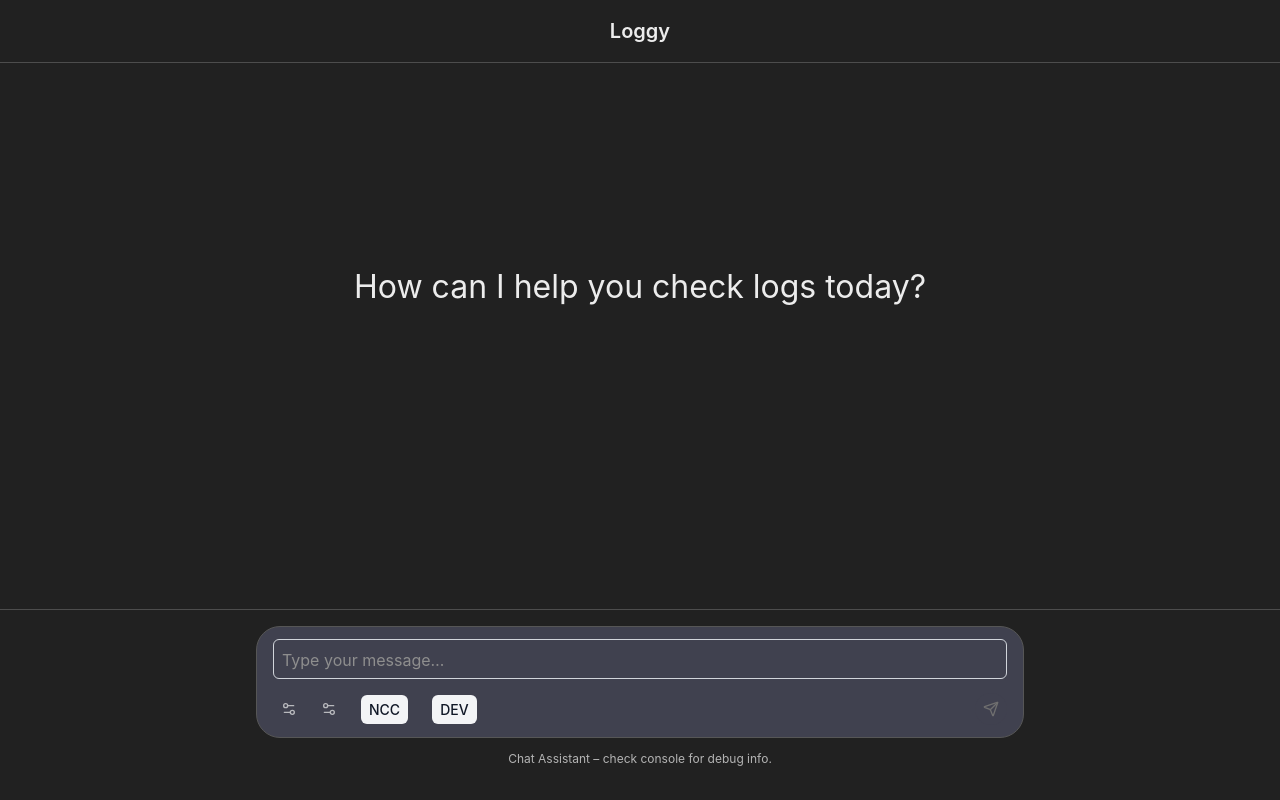
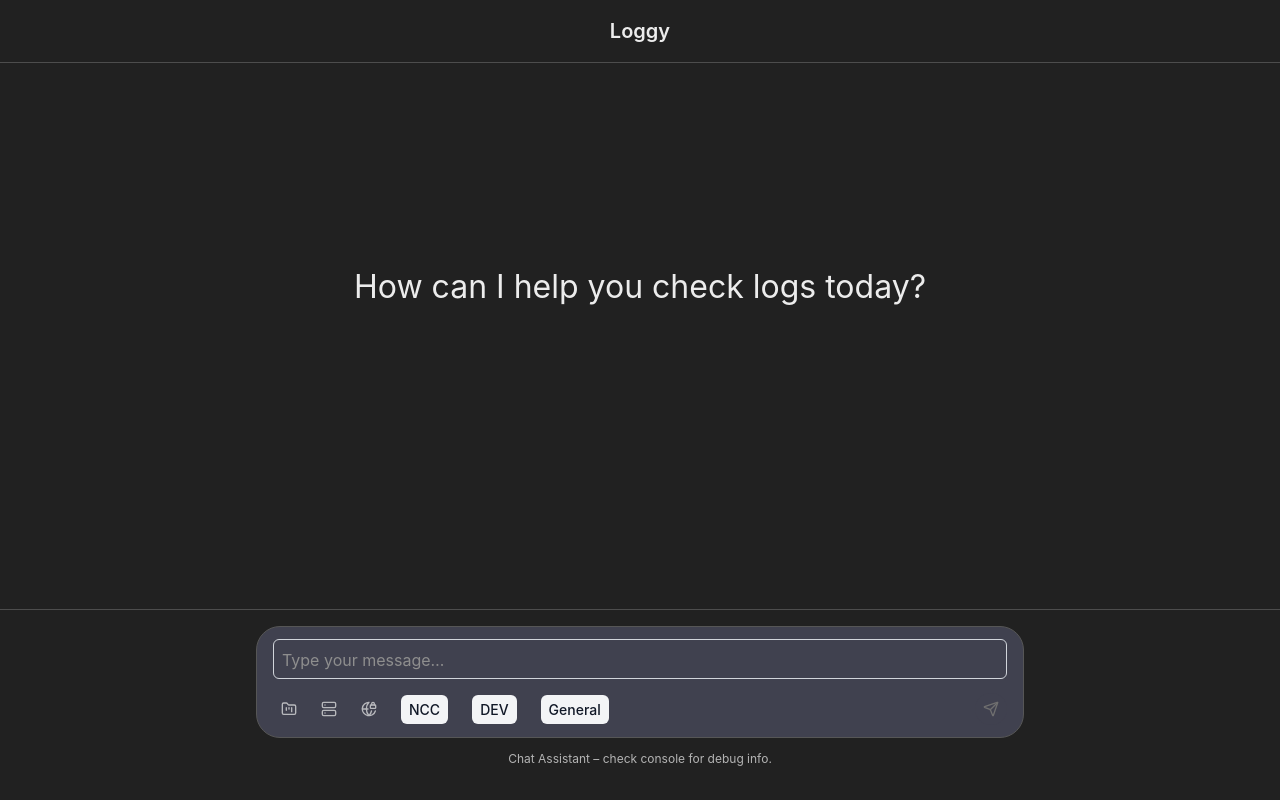
Before and after one commit to Abbiirr/ai-chat-frontend, a React (Vite) app: page / in a window 1280 px wide. Built offline with nearby package versions, Linux system fonts and the light colour scheme.

Commit message:
Adds domain to the message

```diff
--- a/src/components/ChatInput.jsx
+++ b/src/components/ChatInput.jsx
@@ -1,12 +1,13 @@
 // src/components/ChatInput.jsx
 import React, { useRef, useEffect, useState } from 'react';
-import { Send } from 'lucide-react';
+import { Send, FolderKanban , Server, GlobeLock } from 'lucide-react'; // Import different icons
 import ToolButton from './ToolButton';
 import './ChatInput.css';
 
 export default function ChatInput({ input, setInput, onSend, isStreaming }) {
     const [project, setProject] = useState('NCC');
     const [env, setEnv]       = useState('DEV');
+    const [domain, setDomain]       = useState('General');
     const textareaRef         = useRef(null);
 
     // Auto‑grow textarea on input change
@@ -26,7 +27,7 @@ export default function ChatInput({ input, setInput, onSend, isStreaming }) {
         ta.style.height = `${ta.scrollHeight}px`;
     };
     const handleSend = () => {
-        onSend(input, project, env);
+        onSend(input, project, env, domain);
     }
 
     return (
@@ -51,15 +52,25 @@ export default function ChatInput({ input, setInput, onSend, isStreaming }) {
                                 onSelect={setProject}
                                 disabled={isStreaming}
                                 title={`Project: ${project}`}
+                                icon={FolderKanban } // Pass FolderKanban  icon for project selector
                             />
                             <ToolButton
                                 options={['DEV', 'UAT', 'PROD']}
                                 onSelect={setEnv}
                                 disabled={isStreaming}
                                 title={`Env: ${env}`}
+                                icon={Server} // Pass Server icon for environment selector
+                            />
+                            <ToolButton
+                                options={['General', 'Transaction', 'Notification','OTP', 'Registration','User Info']}
+                                onSelect={setDomain}
+                                disabled={isStreaming}
+                                title={`Domain: ${domain}`}
+                                icon={GlobeLock } // Pass Server icon for environment selector
                             />
                             <span className="param-pill">{project}</span>
                             <span className="param-pill">{env}</span>
+                            <span className="param-pill">{domain}</span>
                         </div>
 
                         {/* Send button aligned right */}
--- a/src/components/ChatInterface.jsx
+++ b/src/components/ChatInterface.jsx
@@ -81,7 +81,7 @@ export default function ChatInterface() {
         }
     }, [downloadLinks])
 
-    const sendMessage = async (userMessage, project, env) => {
+    const sendMessage = async (userMessage, project, env, domain) => {
         if (!input.trim() || isStreaming) return
         console.log(userMessage, project, env)
 
@@ -98,7 +98,8 @@ export default function ChatInterface() {
             const requestBody = {
                 prompt: userMessage,
                 project: project,
-                env: env
+                env: env,
+                domain: domain
             };
             console.log('Request Body:', requestBody);
 
--- a/src/components/ToolButton.jsx
+++ b/src/components/ToolButton.jsx
@@ -8,6 +8,7 @@ export default function ToolButton({
                                        onSelect = () => {},   // receives the selected option
                                        disabled,
                                        title = 'Settings',
+                                       icon = Settings2,      // NEW: Accept icon as prop
                                    }) {
     const [isOpen, setIsOpen] = useState(false);
     const containerRef = useRef(null);
@@ -27,6 +28,9 @@ export default function ToolButton({
         if (!disabled) setIsOpen(open => !open);
     };
 
+    // Use the passed icon component
+    const IconComponent = icon;
+
     return (
         <div className="tool-button-container" ref={containerRef}>
             <button
@@ -36,7 +40,7 @@ export default function ToolButton({
                 disabled={disabled}
                 title={title}
             >
-                <Settings2 size={16} />
+                <IconComponent size={16} />
             </button>
 
             {isOpen && (
```
